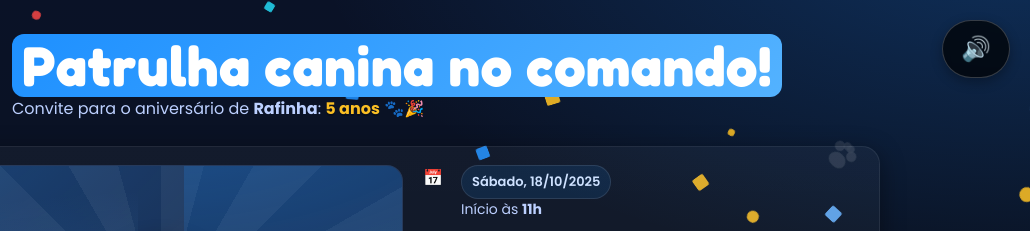
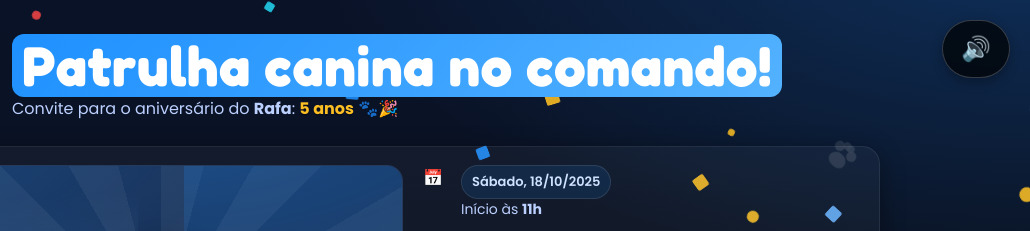
Before and after one commit to wesley-vasconcelos/niver_rafa, a plain HTML site: page niverrafa.html in a window 1280 px wide. Shown: the top 231 px of the page, 250-1280 px from the left. Drawn offline with Linux system fonts and the light colour scheme.

Commit message:
Corrige texto do convite: 'aniversário do Rafa'
- Muda de 'aniversário de Rafinha' para 'aniversário do Rafa'
- Correção de gênero e nome conforme solicitado

```diff
--- a/niverrafa.html
+++ b/niverrafa.html
@@ -188,7 +188,7 @@
       </svg>
       <div class="title">
         <h1><span>Patrulha canina no comando!</span></h1>
-        <div class="subtitle">Convite para o aniversário de <strong>Rafinha</strong>: <span class="age">5 anos</span> 🐾🎉</div>
+        <div class="subtitle">Convite para o aniversário do <strong>Rafa</strong>: <span class="age">5 anos</span> 🐾🎉</div>
       </div>
     </header>
 
```
